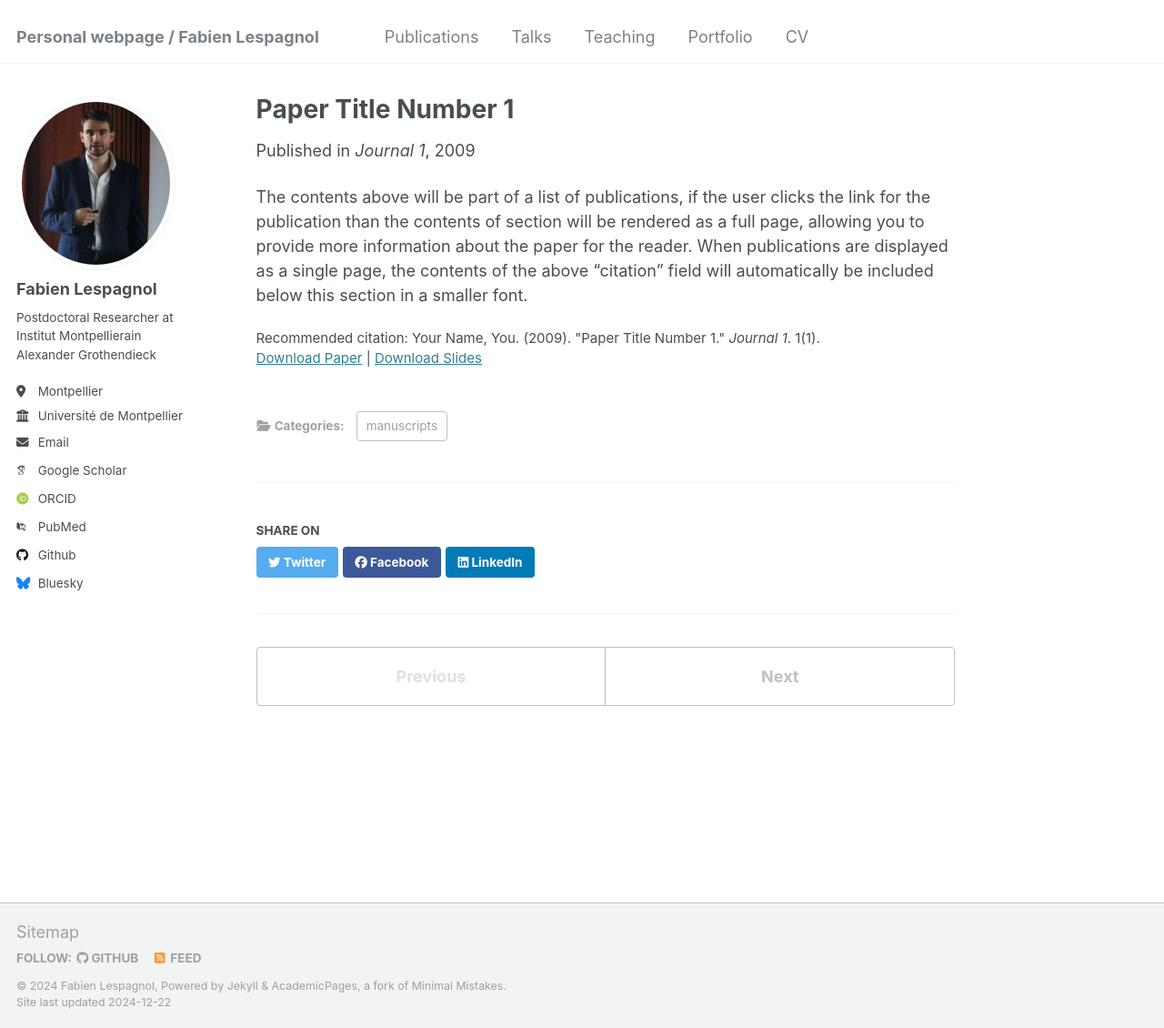
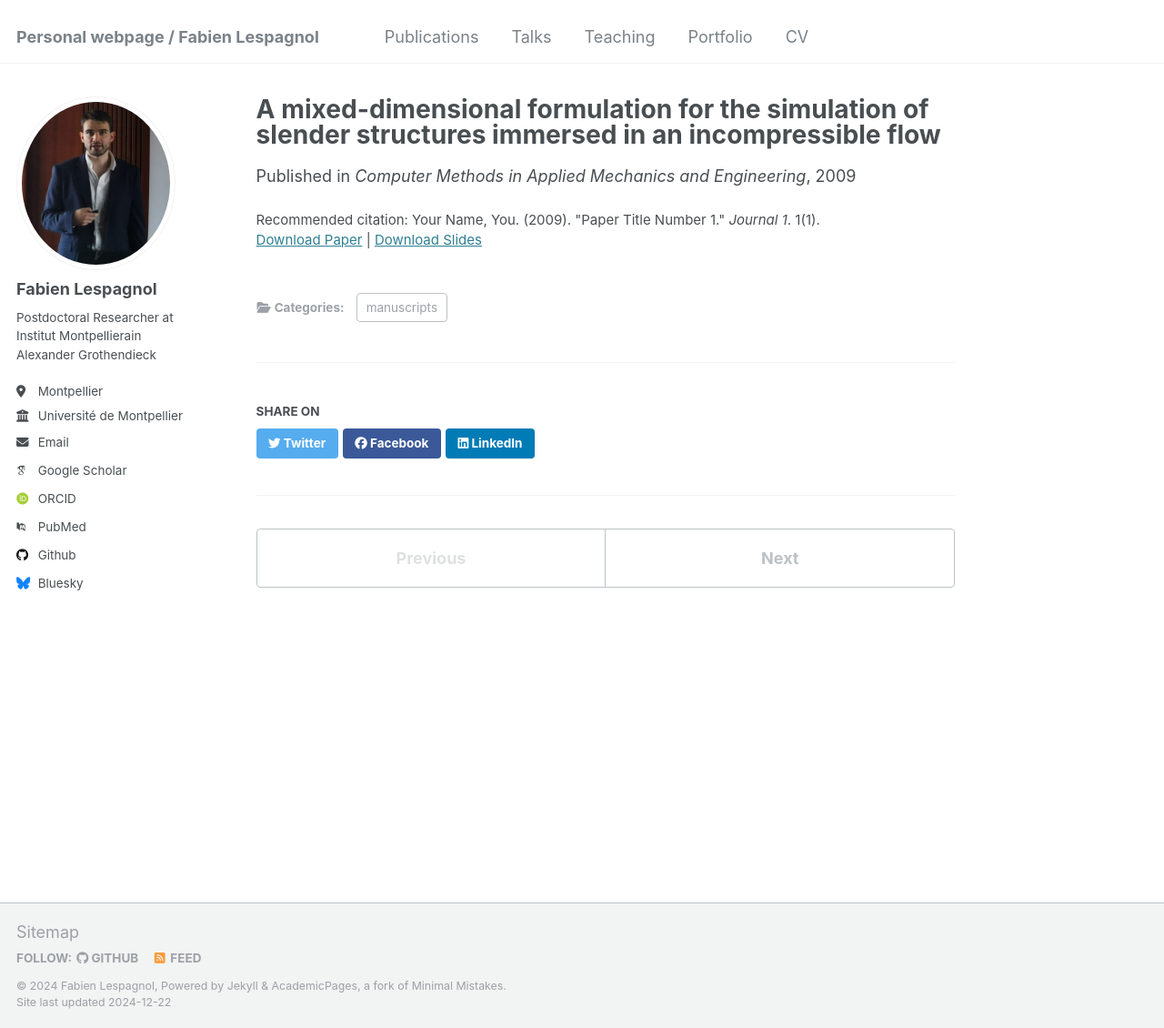
Before and after one commit to FabienLespagnol/fabienlespagnol.github.io, a Jekyll site: the page built from _publications/2009-10-01-paper-title-number-1.md, in a window 1280 px wide and 1130 px high. Shown: the whole window at 91% size. Built offline with Jekyll 4.4.1, drawn with Linux system fonts in a browser that asks for light colours; some web fonts are replaced.

Commit message:
Update 2009-10-01-paper-title-number-1.md
update 21:32 22/12/2024

```diff
--- a/_publications/2009-10-01-paper-title-number-1.md
+++ b/_publications/2009-10-01-paper-title-number-1.md
@@ -1,14 +1,12 @@
 ---
-title: "Paper Title Number 1"
+title: "A mixed-dimensional formulation for the simulation of slender structures immersed in an incompressible flow"
 collection: publications
 category: manuscripts
 permalink: /publication/2009-10-01-paper-title-number-1
-excerpt: 'This paper is about the number 1. The number 2 is left for future work.'
+excerpt: 'This paper is about a new 3D-1D model for slender structures immersed in 3D flow..'
 date: 2009-10-01
-venue: 'Journal 1'
+venue: 'Computer Methods in Applied Mechanics and Engineering'
 slidesurl: 'http://academicpages.github.io/files/slides1.pdf'
 paperurl: 'http://academicpages.github.io/files/paper1.pdf'
 citation: 'Your Name, You. (2009). &quot;Paper Title Number 1.&quot; <i>Journal 1</i>. 1(1).'
 ---
-
-The contents above will be part of a list of publications, if the user clicks the link for the publication than the contents of section will be rendered as a full page, allowing you to provide more information about the paper for the reader. When publications are displayed as a single page, the contents of the above "citation" field will automatically be included below this section in a smaller font.
```
